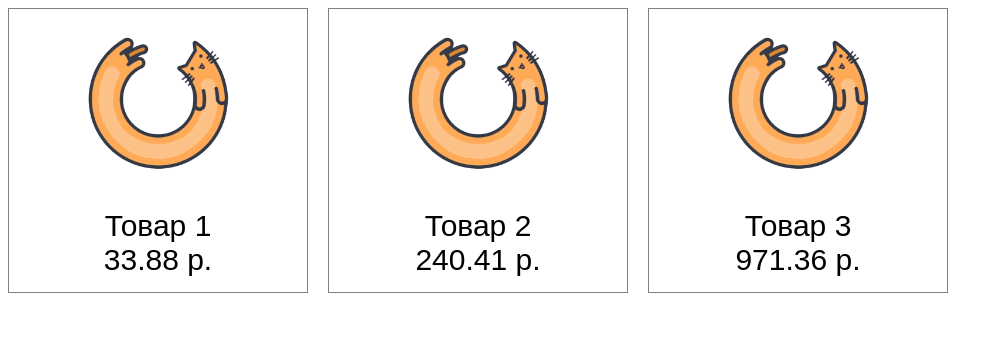
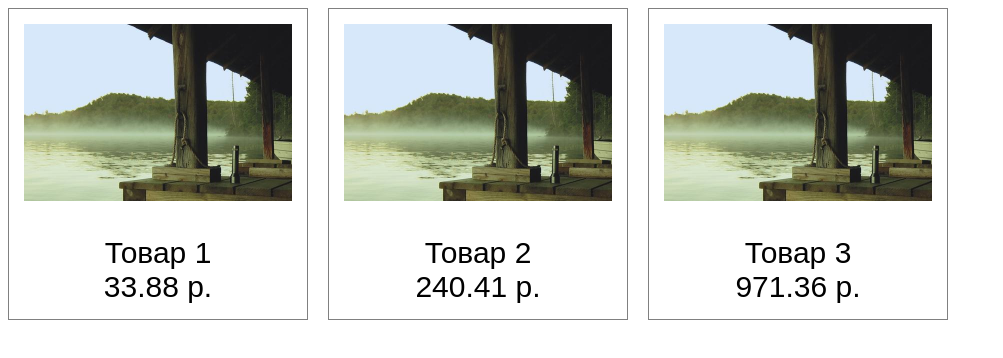
Before and after one commit to Tyagachev/basic_JS, a plain HTML site: page lesson-6/задания 3 уровня/5-имитация_загрузки_картинок/load.html in a window 1280 px wide. Shown: the whole page, without its empty margins (0-1003 px from the left). Drawn offline with Linux system fonts and the light colour scheme.

Commit message:
Дз № 5

```diff
--- a/lesson-6/задания 3 уровня/5-имитация_загрузки_картинок/load.html
+++ b/lesson-6/задания 3 уровня/5-имитация_загрузки_картинок/load.html
@@ -41,6 +41,12 @@
     -->
 
     <script>
+        let allImg = document.querySelectorAll('img');
+        setTimeout(function(){
+        for(i = 0; i < allImg.length; i++) {
+            allImg[i].setAttribute ('src','images/1.jpg');
+        }
+    },3000)
 
     </script>
 </body>
```
Also changed, not shown: lesson-6/задания 3 уровня/4-кнопка_наверх/goToTop.html (+7 -1 lines).
